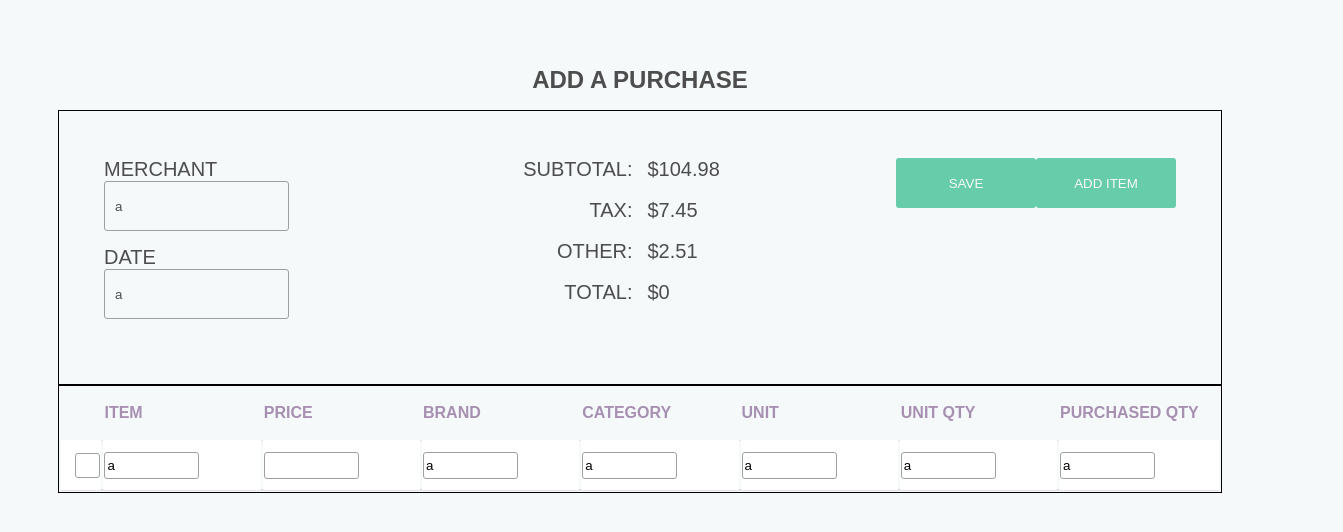
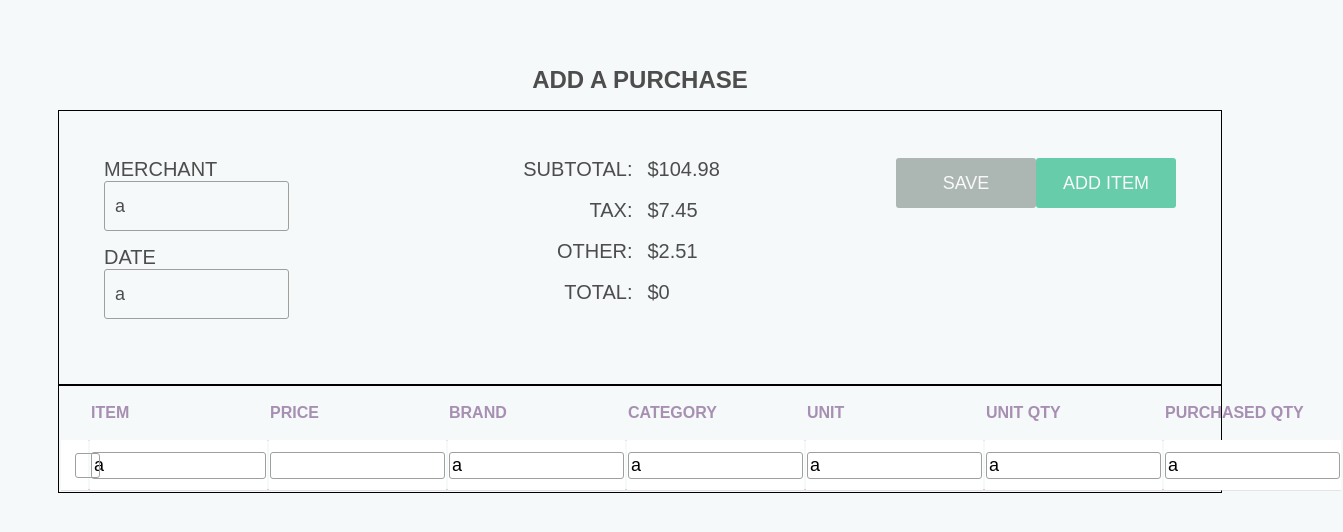
Before and after one commit to misterbox/ambrosia, an Angular app in the folder ambrosia_app/: page /purchase in a window 1280 px wide. Shown: the top 532 px of the page, 1343 px wide, since content can reach past the window. Built offline with nearby package versions, Linux system fonts and the light colour scheme; a web font is replaced by a local one.

Commit message:
Adds regex pattern to disable purchase submit button + styles

```diff
--- a/ambrosia_app/src/app/purchase/purchase.component.html
+++ b/ambrosia_app/src/app/purchase/purchase.component.html
@@ -1,4 +1,4 @@
-<form [formGroup]="purchaseForm" (ngSubmit)="submit()">
+<form [formGroup]="purchaseForm" (ngSubmit)="submit()" autocomplete="off">
   <h1 id="hero">Add A Purchase</h1>
   <header>
     <div class="header-column">
@@ -32,7 +32,8 @@
     <div class="header-column">
       <div class="header-group--align_right">
         <div class="header-group__wrapper">
-          <input [disabled]="!purchaseForm.valid" class="confirm_button" type="submit" value="Save">
+          <input [disabled]="!purchaseForm.valid" [class.disabled]="!purchaseForm.valid" class="confirm_button"
+            type="submit" value="Save">
           <input class="confirm_button" type="button" value="Add Item" (click)="addPurchaseItem()">
         </div>
       </div>
@@ -53,70 +54,6 @@
         </tr>
       </thead>
       <tbody formArrayName="purchaseItems">
-        <!-- <tr class="item-table__row">
-        <td>
-          <label class="item-checkbox">
-            <input type="checkbox" class="item-checkbox__input">
-            <span class="item-checkbox__checkbox"></span>
-            <span class="item-checkbox__checkmark"></span>
-          </label>
-        </td>
-        <td>Toilet Paper</td>
-        <td>$24.95</td>
-        <td>Quilted Northern</td>
-        <td>Supplies</td>
-        <td>100 cnt</td>
-        <td>3500</td>
-        <td>1</td>
-      </tr>
-      <tr class="item-table__row">
-        <td>
-          <label class="item-checkbox">
-            <input type="checkbox" class="item-checkbox__input">
-            <span class="item-checkbox__checkbox"></span>
-            <span class="item-checkbox__checkmark"></span>
-          </label>
-        </td>
-        <td>Peanut Butter</td>
-        <td>$6.75</td>
-        <td>Smucker's</td>
-        <td>Dry Goods</td>
-        <td>lb</td>
-        <td>1</td>
-        <td>1</td>
-      </tr>
-      <tr class="item-table__row">
-        <td>
-          <label class="item-checkbox">
-            <input type="checkbox" class="item-checkbox__input">
-            <span class="item-checkbox__checkbox"></span>
-            <span class="item-checkbox__checkmark"></span>
-          </label>
-        </td>
-        <td>Strawberries</td>
-        <td>$5.25</td>
-        <td>Dristol's</td>
-        <td>Produce</td>
-        <td>lb</td>
-        <td>2</td>
-        <td>1</td>
-      </tr>
-      <tr class="item-table__row">
-        <td>
-          <label class="item-checkbox">
-            <input type="checkbox" class="item-checkbox__input">
-            <span class="item-checkbox__checkbox"></span>
-            <span class="item-checkbox__checkmark"></span>
-          </label>
-        </td>
-        <td>Pinto beans</td>
-        <td>$0.73</td>
-        <td>Great Value</td>
-        <td>Canned Goods</td>
-        <td>oz</td>
-        <td>15</td>
-        <td>4</td>
-      </tr> -->
         <tr *ngFor="let item of purchaseItems.controls" class="item-table__row">
           <ng-container [formGroup]="item">
             <td>
@@ -130,7 +67,8 @@
               <input formControlName="name" class="item-table__input" type="text" name="item_input" />
             </td>
             <td>
-              <input formControlName="price" class="item-table__input" type="text" name="item_price" />
+              <input formControlName="price" class="item-table__input" type="text" name="item_price"
+                pattern="^[0-9]*\.?(?<=.)[0-9]{0,2}$" />
             </td>
             <td>
               <input formControlName="brand" class="item-table__input" type="text" name="item_brand" />
--- a/ambrosia_app/src/app/purchase/purchase.component.scss
+++ b/ambrosia_app/src/app/purchase/purchase.component.scss
@@ -18,6 +18,11 @@ header {
   font-size: $font-size-purchase-header;
 
   border: 1px solid black;
+}
+
+input {
+  font-family: $font-sans;
+  font-size: 18px;
 }
 
 .header-column {
@@ -155,7 +160,7 @@ header {
 
 .item-table__input {
     height: 27px;
-    width: 95px;
+    width: 175px;
 
     border: .5px solid $color-border;
     border-radius: $border-radius;
@@ -285,3 +290,7 @@ header {
         display: block;
     }
 }
+
+.disabled {
+  filter: grayscale(0.9);
+}
```
Lines whose indentation alone changed are shown as unchanged.
